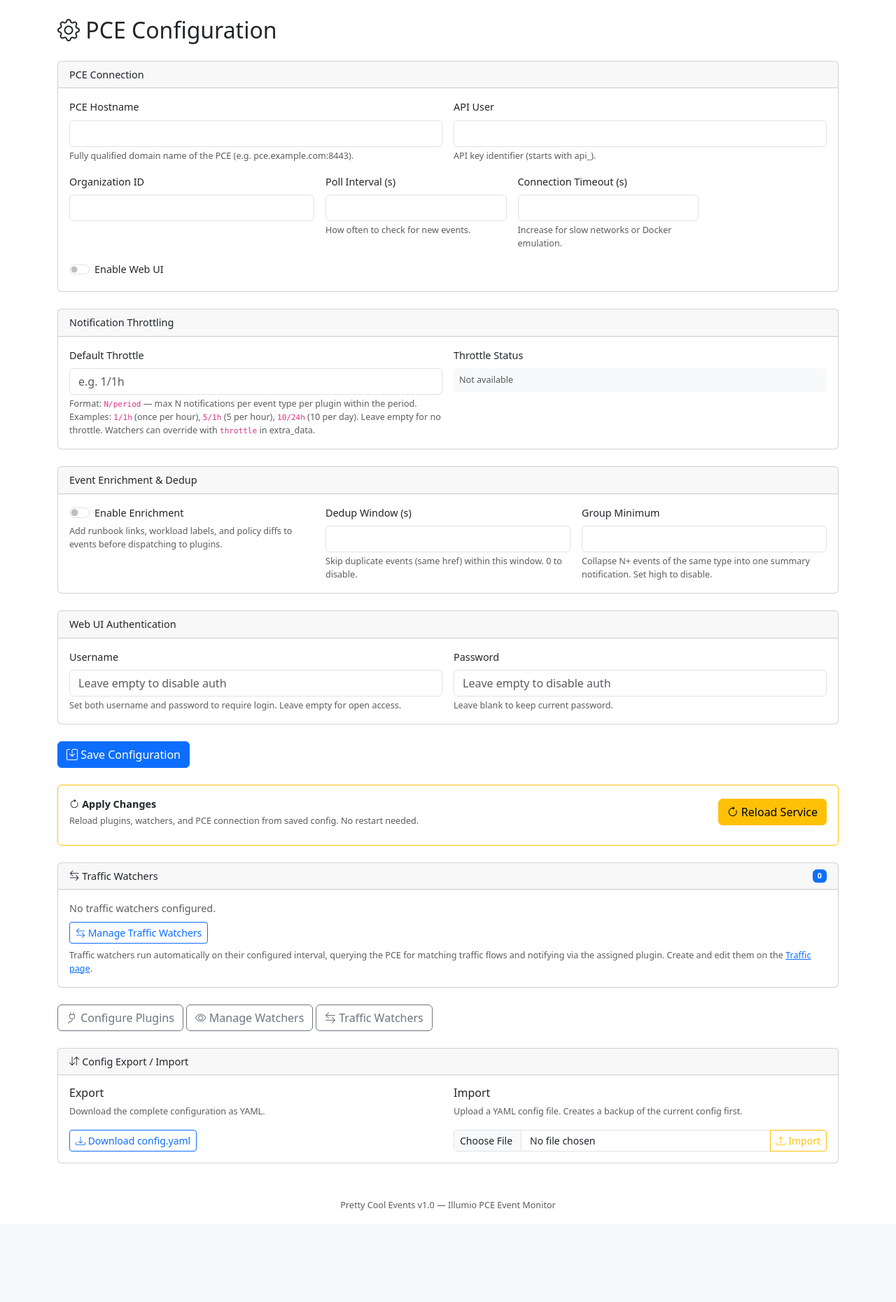
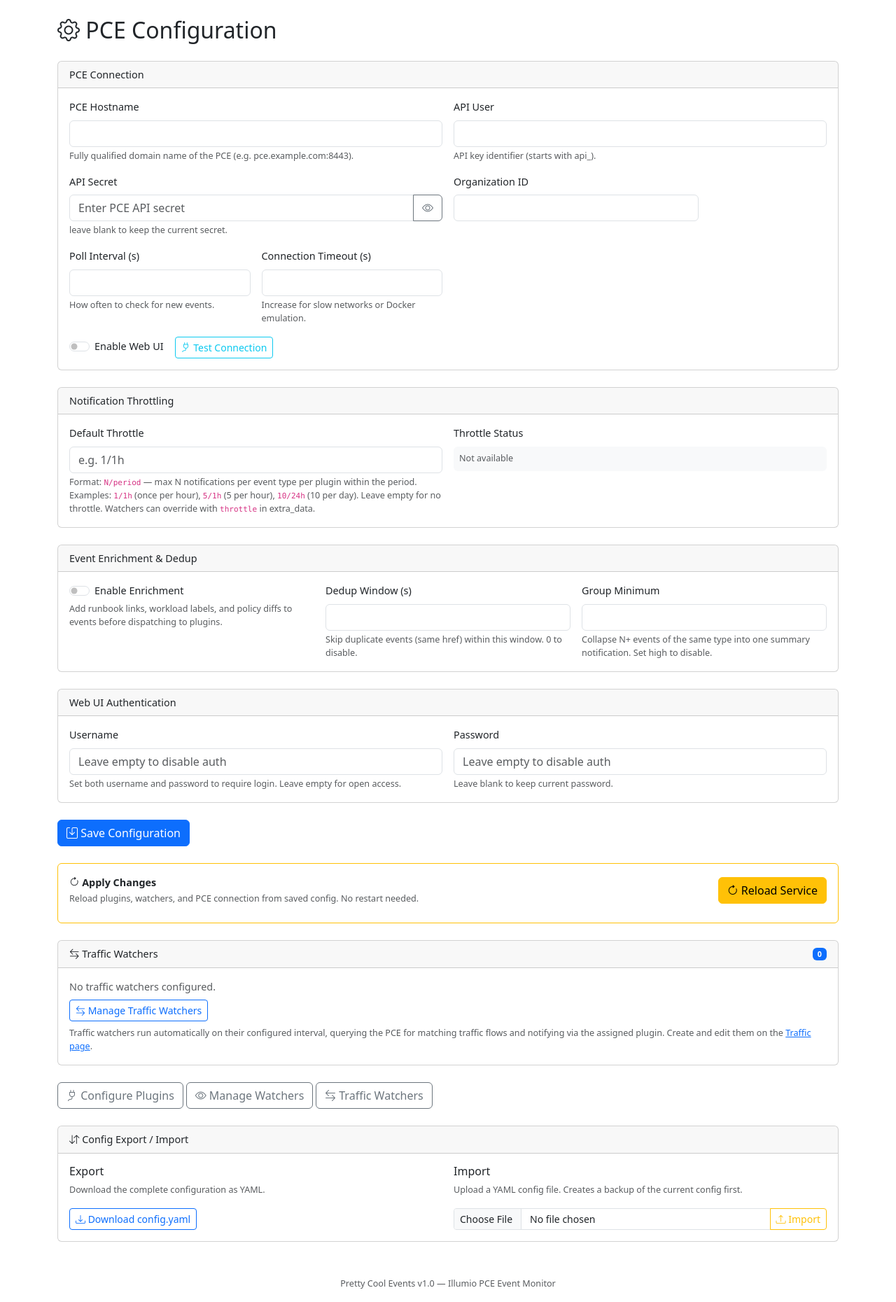
Before and after one commit to alexgoller/illumio-pretty-cool-events, a Python web app: template pretty_cool_events/web/templates/config.html in a window 1280 px wide. Shown: the part 76-1936 px from the top of the page at 70% size. Before the commit the page ends 1805 px from the top, so only its background shows below. Run offline with Jinja, Linux system fonts and the light colour scheme; the template is opened without the code that fills it, so the values that code supplies are empty.

Commit message:
feat: PCE secret field, recognition hint, and Test Connection button on config page
Co-Authored-By: Claude Opus 4.8 <noreply@anthropic.com>

```diff
--- a/pretty_cool_events/web/templates/config.html
+++ b/pretty_cool_events/web/templates/config.html
@@ -20,6 +20,20 @@
           <input type="text" class="form-control" id="pce_api_user" name="pce_api_user" value="{{ config.pce.pce_api_user }}">
           <div class="form-text">API key identifier (starts with api_).</div>
         </div>
+        <div class="col-md-6">
+          <label for="pce_api_secret" class="form-label">API Secret</label>
+          <div class="input-group">
+            <input type="password" class="form-control" id="pce_api_secret" name="pce_api_secret"
+                   value="" placeholder="{{ '(set - leave blank to keep)' if config.pce.pce_api_secret else 'Enter PCE API secret' }}">
+            <button class="btn btn-outline-secondary" type="button"
+                    onclick="togglePasswordVisibility('pce_api_secret')">
+              <i class="bi bi-eye"></i>
+            </button>
+          </div>
+          <div class="form-text">
+            {% if pce_secret_hint %}Current: <code>{{ pce_secret_hint }}</code> &mdash; {% endif %}leave blank to keep the current secret.
+          </div>
+        </div>
         <div class="col-md-4">
           <label for="pce_org" class="form-label">Organization ID</label>
           <input type="number" class="form-control" id="pce_org" name="pce_org" value="{{ config.pce.pce_org }}">
@@ -34,11 +48,15 @@
           <input type="number" class="form-control" id="pce_timeout" name="pce_timeout" value="{{ config.pce.pce_timeout }}">
           <div class="form-text">Increase for slow networks or Docker emulation.</div>
         </div>
-        <div class="col-12">
-          <div class="form-check form-switch">
+        <div class="col-12 d-flex align-items-center gap-3">
+          <div class="form-check form-switch mb-0">
             <input class="form-check-input" type="checkbox" id="httpd" name="httpd" {% if config.httpd.enabled %}checked{% endif %}>
             <label class="form-check-label" for="httpd">Enable Web UI</label>
           </div>
+          <button type="button" class="btn btn-outline-info btn-sm" id="pce-test-btn" onclick="testPceConnection()">
+            <i class="bi bi-plug"></i> Test Connection
+          </button>
+          <span id="pce-test-result" class="small"></span>
         </div>
       </div>
     </div>
@@ -221,6 +239,37 @@
 
 {% block scripts %}
 <script>
+function testPceConnection() {
+  const btn = document.getElementById('pce-test-btn');
+  const out = document.getElementById('pce-test-result');
+  out.innerHTML = '<span class="text-muted"><i class="bi bi-hourglass-split"></i> Testing...</span>';
+  btn.disabled = true;
+  fetch('{{ url_for("main.api_pce_test") }}', {
+    method: 'POST',
+    headers: {'Content-Type': 'application/json'},
+    body: JSON.stringify({
+      pce: document.getElementById('pce').value,
+      pce_api_user: document.getElementById('pce_api_user').value,
+      pce_org: document.getElementById('pce_org').value,
+      pce_timeout: document.getElementById('pce_timeout').value,
+      pce_api_secret: document.getElementById('pce_api_secret').value,
+    }),
+  })
+    .then(r => r.json())
+    .then(data => {
+      if (data.ok) {
+        const ms = data.latency_ms != null ? ` (${data.latency_ms} ms)` : '';
+        out.innerHTML = `<span class="text-success"><i class="bi bi-check-circle"></i> ${data.message}${ms}</span>`;
+      } else {
+        out.innerHTML = `<span class="text-danger"><i class="bi bi-x-circle"></i> ${data.message}</span>`;
+      }
+    })
+    .catch(err => {
+      out.innerHTML = `<span class="text-danger">Error: ${err}</span>`;
+    })
+    .finally(() => { btn.disabled = false; });
+}
+
 function reloadService() {
   const result = document.getElementById('reload-result');
   result.innerHTML = '<span class="text-muted"><i class="bi bi-hourglass-split"></i> Reloading...</span>';
```
Also changed, not shown: pretty_cool_events/web/routes.py (+6 -1 lines), tests/test_web/test_routes.py (+12 -0 lines).
